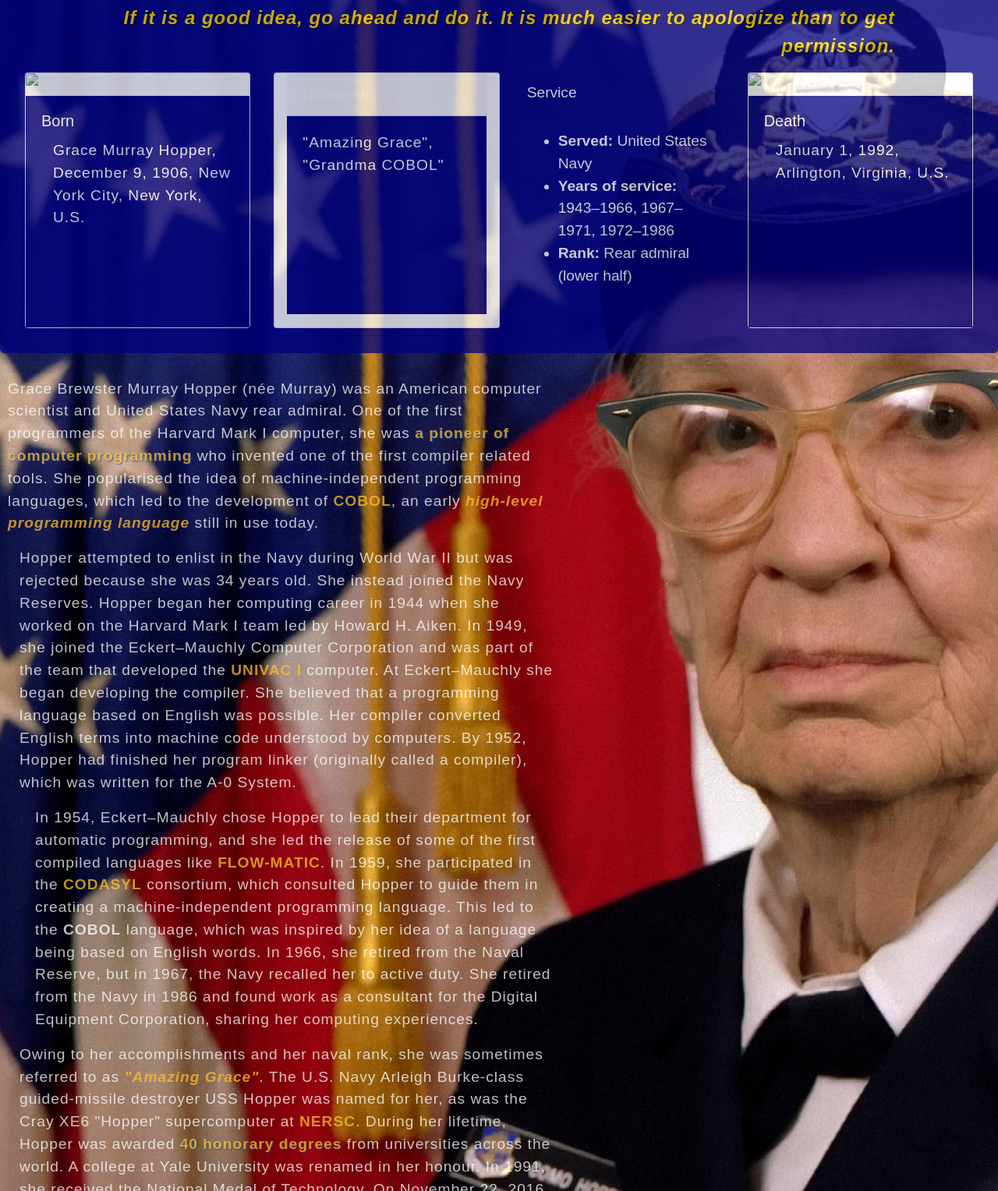
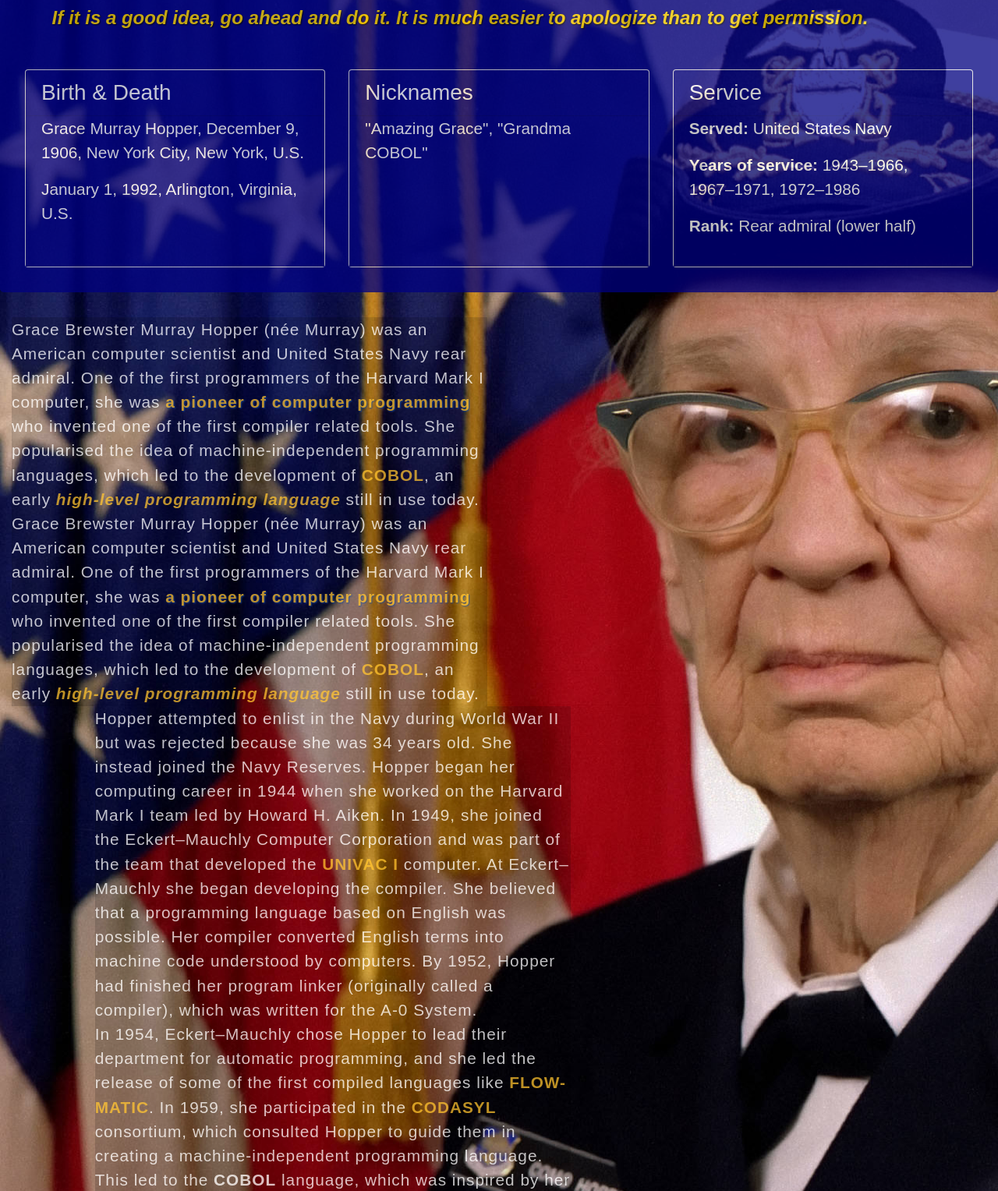
Before and after one commit to kafelka/Biography-project, a plain HTML site: page grace.html in a window 1280 px wide. Shown: the part 102-1630 px from the top of the page at 78% size. Drawn offline with nearby package versions, Linux system fonts and the light colour scheme; a web font is replaced by a local one.

Commit message:
Finished header, modifying main layout

```diff
--- a/css/grace.css
+++ b/css/grace.css
@@ -5,7 +5,7 @@ body {
   opacity: 0.75;
   font-family: 'KoHo', sans-serif;
   color: white;
-  font-size: 1.2rem;
+  font-size: 1.3rem;
 }
 
 @media only screen and (min-width: 1550px) {
@@ -23,7 +23,6 @@ body {
 
 footer {
   padding: 10px;
-  /* background-color: #0d47a1; */
   background-color: #000080;
 }
 
@@ -60,6 +59,7 @@ blockquote {
 .topQuote {
   padding-right: 50px;
   font-size: 1.5rem;
+  padding-bottom: 0.5rem;
   /* animation-name: example;
   animation-duration: 2s;
   animation-delay: 1s; */
@@ -73,6 +73,11 @@ blockquote {
 }
 
 .card-body {
+  background-color: #000080;
+  padding-top: 0;
+}
+
+.card-header {
   background-color: #000080;
 }
 
@@ -104,23 +109,6 @@ blockquote {
   }
 }
 
-.shortBio {
-  /* padding-top: 0.3rem; */
-  font-size: 18px;
-  letter-spacing: 1px;
-  color: white;
-  /* background-color: rgba(0,0,0,0.2); */
-  /* display: block; */
-  list-style-type: circle;
-  /* width: calc(55% - 40px); */
-}
-
-@media only screen and (max-width: 800px) {
-  .shortBio {
-    margin-top: 15px;
-    margin-left: 5px;
-  }
-}
 
 article {
   margin-left: 10px;
@@ -150,26 +138,25 @@ a:visited {
   color: #fbc02d;
 }
 
-p {
-  /* margin-top: 25px;
-  margin-bottom: 25px; */
+.row p {
+  margin-bottom: 0;
   letter-spacing: 1px;
-  /* background-color: rgba(0,0,0,0.2); */
+  background-color: rgba(0,0,0,0.2);
 }
 
-p:nth-child(2) {
-  margin-left: 15px;
-}
+/* p:last-of-type {
+  margin-bottom: 0;
+} */
 
-p:nth-child(3) {
+/* p:nth-child(3) {
   margin-left: 35px;
 }
 
 p:nth-child(4) {
   margin-left: 15px;
-}
+}  */
 
-@media only screen and (min-width: 1550px) {
+/* @media only screen and (min-width: 1550px) {
   p:nth-child(2) {
     margin-left: 20px;
   }
@@ -184,7 +171,7 @@ p:nth-child(4) {
   p:nth-child(5) {
     margin-left: 40px;
   }
-}
+} */
 
 @media only screen and (max-width: 800px) {
   p {
--- a/grace.html
+++ b/grace.html
@@ -18,103 +18,99 @@
 		<h1 class="display-4">Grace Hopper</h1>
 		<blockquote class="blockquote topQuote">
 			<!-- remove background color from this p!!! -->
-			<p class="topQuote text-right">
+			<p class="topQuote text-center">
 				If it is a good idea, go ahead and do it. It is much easier to apologize than to get permission.
 			</p>
 		</blockquote>
 
-		<!-- <ul class="shortBio">
-			<li>
-				<strong>Born:</strong> Grace Murray Hopper, December 9, 1906, New York City, New York, U.S.
-			</li>
-			<li>
-				<strong>Nicknames:</strong> "Amazing Grace", "Grandma COBOL"
-			</li>
-			<li>
-				<strong>Died:</strong> January 1, 1992, Arlington, Virginia, U.S.
-			</li>
-			<li>
-				<strong>Served:</strong> United States Navy
-			</li>
-			<li>
-				<strong>Years of service:</strong> 1943–1966, 1967–1971, 1972–1986
-			</li>
-			<li>
-				<strong>Rank:</strong> Rear admiral (lower half)
-			</li>
-		</ul> -->
-		<!-- </div> -->
-
 		<div class="card-deck">
 			<div class="card">
-				<img class="card-img-top" src=".../100px200/" alt="Card image cap">
+				<div class="card-header h3">Birth & Death</div>
 				<div class="card-body">
-					<h5 class="card-title">Born</h5>
+					<!-- <h5 class="card-title">Born</h5> -->
 					<p class="card-text">Grace Murray Hopper, December 9, 1906, New York City, New York, U.S.</p>
+					<p class="card-text">January 1, 1992, Arlington, Virginia, U.S.</p>
 
 				</div>
 			</div>
-			<!-- <div class="card">
-				<img class="card-img-top" src=".../100px200/" alt="Card image cap">
+			<div class="card">
+				<div class="card-header h3">Nicknames</div>
 				<div class="card-body">
-					<h5 class="card-title">Nicknames</h5>
-					<p class="card-text">"Amazing Grace", "Grandma COBOL"</p>
-
-				</div>
-			</div> -->
-			<div class="card">
-				<div class="card border-light mb-3" style="max-width: 18rem;">
-					<div class="card-header">Nicknames</div>
-					<div class="card-body">
+					<!-- <h5 class="card-title">Born</h5> -->
 					<p class="card-text">"Amazing Grace", "Grandma COBOL"</p>
 				</div>
 			</div>
+			<div class="card">
+				<div class="card-header h3">Service</div>
+				<div class="card-body">
+					<p>
+						<strong>Served:</strong> United States Navy
+					</p>
+					<p>
+						<strong>Years of service:</strong> 1943–1966, 1967–1971, 1972–1986
+					</p>
+					<p>
+						<strong>Rank:</strong> Rear admiral (lower half)
+					</p>
 				</div>
-			<div clss="card">
-				<div class="card-border-light mb-3" style="max-width: 18rem;">
-					<div class="card-header">Service</div>
-					<div class="card-body">
-						<ul>
-							<li>
-								<strong>Served:</strong> United States Navy
-							</li>
-							<li>
-								<strong>Years of service:</strong> 1943–1966, 1967–1971, 1972–1986
-							</li>
-							<li>
-								<strong>Rank:</strong> Rear admiral (lower half)
-							</li>
-						</ul>
-					</div>
-				</div>
-			</div>
-			<div class="card">
-				<img class="card-img-top" src=".../100px200/" alt="Card image cap">
-				<div class="card-body">
-					<h5 class="card-title">Death</h5>
-					<p class="card-text">January 1, 1992, Arlington, Virginia, U.S.</p>
-
 			</div>
 		</div>
 	</header>
 
 	<main>
-		<!-- <div class="container">
+		<div class="container-fluid">
+			<div class="row">
+				<div class="col">
+					<p>
+						Grace Brewster Murray Hopper (née Murray) was an American computer scientist and United States Navy rear admiral. One of the first programmers of the Harvard Mark I computer, she was<span><strong> a pioneer of computer programming</strong></span>
+						who invented one of the first compiler related tools. She popularised the idea of machine-independent programming languages, which led to the development of <strong><a href="https://en.wikipedia.org/wiki/COBOL">COBOL</a></strong>, an early
+						<strong><em><a href="https://en.wikipedia.org/wiki/High-level_programming_language">high-level programming language</a></em></strong> still in use
+						today.
+					</p>
+				</div>
+				<div class="col"></div>
+			</div>
+			<div class="row">
+				<div class="col">
+					<p>
+						Grace Brewster Murray Hopper (née Murray) was an American computer scientist and United States Navy rear admiral. One of the first programmers of the Harvard Mark I computer, she was<span><strong> a pioneer of computer programming</strong></span>
+						who invented one of the first compiler related tools. She popularised the idea of machine-independent programming languages, which led to the development of <strong><a href="https://en.wikipedia.org/wiki/COBOL">COBOL</a></strong>, an early
+						<strong><em><a href="https://en.wikipedia.org/wiki/High-level_programming_language">high-level programming language</a></em></strong> still in use
+						today.
+					</p>
+				</div>
+				<div class="col"></div>
+			</div>
+			<div class="row">
+				<div class="col-1"></div>
+				<div class="col-6">
+					<p>
+						Hopper attempted to enlist in the Navy during World War II but was rejected because she was 34 years old. She instead joined the Navy Reserves. Hopper began her computing career in 1944 when she worked on the Harvard Mark I team led by Howard
+						H. Aiken. In 1949, she joined the Eckert–Mauchly Computer Corporation and was part of the team that developed the <strong><a href="https://en.wikipedia.org/wiki/UNIVAC_I">UNIVAC I</a></strong> computer. At Eckert–Mauchly she began developing
+						the
+						compiler. She believed that a programming language based on English
+						was possible. Her compiler converted English terms into machine code understood by computers. By 1952, Hopper had finished her program linker (originally called a compiler), which was written for the A-0 System.
+					</p>
+				</div>
+				<div class="col-5"></div>
+			</div>
 
-		</div> -->
-		<section>
-			<!-- <img src="images/grace.jpg" alt="An image of Grace Hopper." /> -->
+			<div class="row">
+				<div class="col-1"></div>
+				<div class="col-6">
+					<p>
+						In 1954, Eckert–Mauchly chose Hopper to lead their department for automatic programming, and she led the release of some of the first compiled languages like <strong><a href="https://en.wikipedia.org/wiki/FLOW-MATIC">FLOW-MATIC</a></strong>. In
+						1959, she participated in the <strong><a href="https://en.wikipedia.org/wiki/CODASYL">CODASYL</a></strong> consortium, which consulted Hopper to guide them in creating a machine-independent programming language. This led to the <strong>COBOL</strong>
+						language, which was inspired by her idea of a language being based on English words. In 1966, she retired from the Naval Reserve, but in 1967, the Navy recalled her to active duty. She retired from the Navy in 1986 and found work as a consultant
+						for the Digital Equipment Corporation, sharing her computing experiences.
+					</p>
+				</div>
+				<div class="col-5"></div>
+			</div>
+		</div>
 
 
-
-			<!-- <figure>
-				<img src="images/grace.jpg" alt="An image of Grace Hopper." height="300" width="250" />
-				<figcaption>
-					Rear Admiral Grace M. Hopper, 1984.
-				</figcaption>
-			</figure> -->
-		</section>
-		<article>
+		<!-- <article>
 			<p>
 				Grace Brewster Murray Hopper (née Murray) was an American computer scientist and United States Navy rear admiral. One of the first programmers of the Harvard Mark I computer, she was<span><strong> a pioneer of computer programming</strong></span>
 				who
@@ -145,11 +141,13 @@
 			<p>
 				On New Year's Day 1992, Hopper died in her sleep of natural causes at her home in Arlington, Virginia; she was 85 years of age. She was interred with full military honors in Arlington National Cemetery.
 			</p>
-		</article>
+		</article> -->
 
 
 		<blockquote class="bottomQuote">
+			<p>
 				The most dangerous phrase in the language is, 'We've always done it this way'.
+			</p>
 		</blockquote>
 
 	</main>
```
Lines whose indentation alone changed are shown as unchanged.
